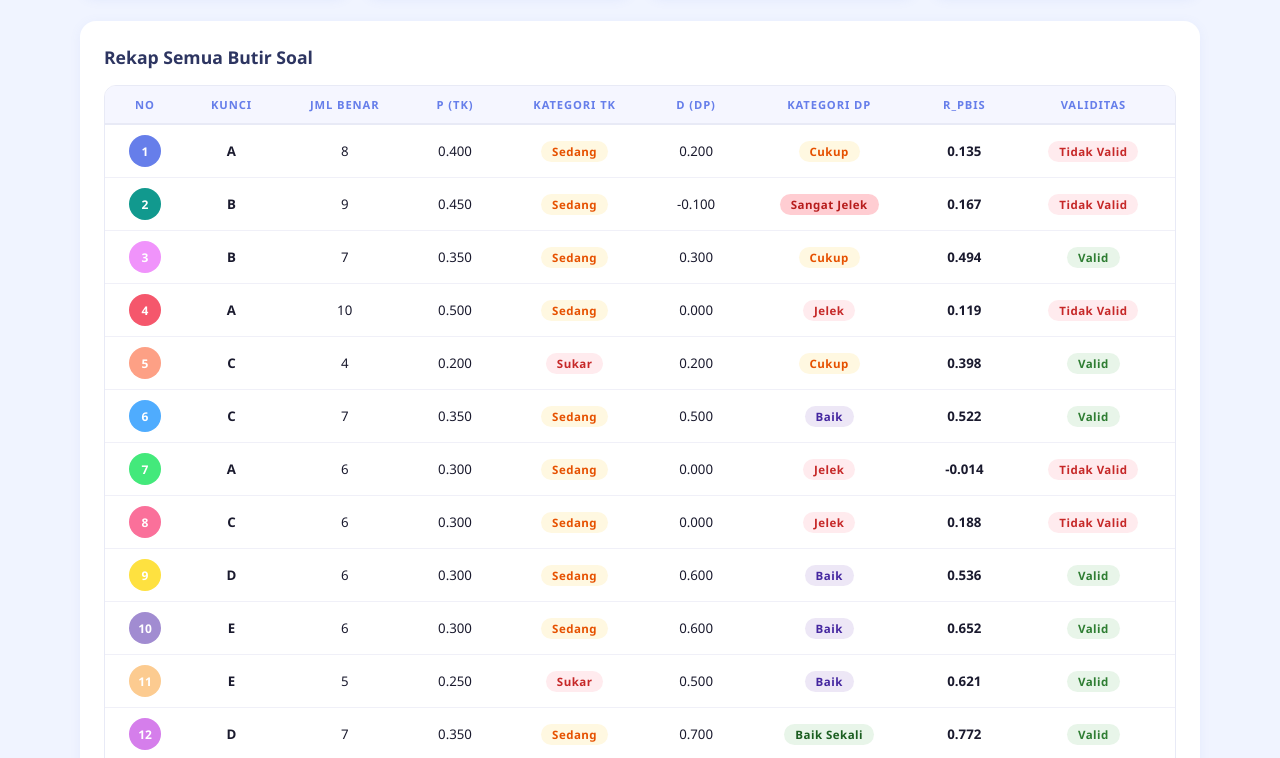
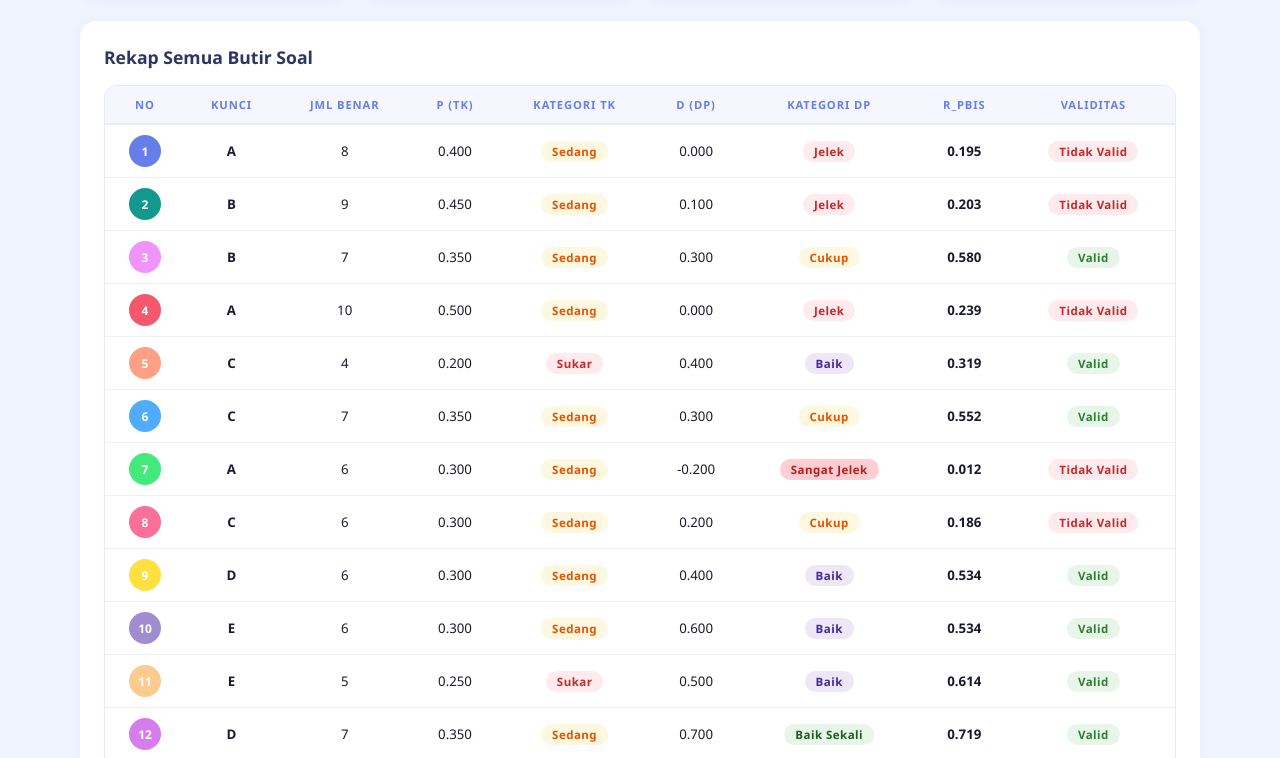
Before and after one commit to najmiw019/AnalisisButirSoal, a plain HTML site: page index.html in a window 1280 px wide. Shown: the part 395-1153 px from the top of the page. Drawn offline with Linux system fonts and the light colour scheme.

Commit message:
Update index.html

```diff
--- a/index.html
+++ b/index.html
@@ -102,21 +102,21 @@ const siswaRaw=[
   {n:'Siswa 2',  j:['A','A','B','B','A','C','C','A','C','A','C','D','E','E','C','B','B','A','A','A']},
   {n:'Siswa 3',  j:['B','B','B','A','C','C','C','A','D','E','E','D','D','C','C','B','B','C','B','B']},
   {n:'Siswa 4',  j:['A','A','B','B','A','D','C','A','D','E','E','D','D','C','C','C','B','B','A','E']},
-  {n:'Siswa 5',  j:['B','A','B','A','D','C','A','C','D','E','E','A','C','C','A','D','B','B','C','B']},
-  {n:'Siswa 6',  j:['B','B','A','D','C','A','C','D','E','E','D','D','D','E','C','B','B','A','A','C']},
-  {n:'Siswa 7',  j:['A','B','B','A','D','C','A','C','C','A','C','D','E','E','C','B','B','A','C','B']},
-  {n:'Siswa 8',  j:['C','A','C','D','E','E','D','D','D','E','E','D','D','C','C','A','C','D','E','E']},
-  {n:'Siswa 9',  j:['A','B','B','C','A','C','D','E','E','D','D','A','C','C','A','C','D','E','B','B']},
+  {n:'Siswa 5',  j:['B','A','B','A','D','C','A','C','D','E','E','A','C','C','A','C','D','E','E','B']},
+  {n:'Siswa 6',  j:['B','B','A','D','C','A','C','D','E','E','D','D','E','D','D','B','B','C','B','C']},
+  {n:'Siswa 7',  j:['A','B','B','A','D','C','A','C','C','A','C','D','E','E','C','B','B','A','A','B']},
+  {n:'Siswa 8',  j:['C','A','C','D','E','E','D','D','D','E','E','D','D','C','B','B','A','C','B','E']},
+  {n:'Siswa 9',  j:['A','B','B','C','A','C','D','E','E','D','D','A','C','C','A','C','D','E','E','B']},
   {n:'Siswa 10', j:['A','C','C','A','C','D','E','E','D','E','B','B','A','C','C','B','B','C','B','B']},
   {n:'Siswa 11', j:['C','C','A','A','D','A','A','A','B','B','C','A','B','C','D','D','E','E','A','E']},
   {n:'Siswa 12', j:['A','A','C','C','A','A','D','A','A','A','B','B','C','A','B','C','D','D','E','A']},
-  {n:'Siswa 13', j:['A','C','A','A','A','C','A','A','D','B','B','C','A','B','C','D','D','C','C','X']},
-  {n:'Siswa 14', j:['B','B','A','A','A','A','B','B','A','C','C','A','C','D','E','E','A','B','B','A']},
-  {n:'Siswa 15', j:['C','A','C','D','E','E','D','D','C','C','B','B','A','C','C','A','C','D','E','D']},
-  {n:'Siswa 16', j:['D','C','C','B','B','A','A','A','A','A','B','E','E','B','B','A','C','A','C','D']},
-  {n:'Siswa 17', j:['E','E','D','D','E','A','C','C','A','C','D','E','E','D','D','B','B','A','C','C']},
-  {n:'Siswa 18', j:['B','B','A','A','C','A','B','C','A','C','C','C','C','A','C','C','A','C','D','E']},
-  {n:'Siswa 19', j:['E','B','B','A','E','A','B','B','A','C','C','E','E','D','D','E','D','D','B','B']},
+  {n:'Siswa 13', j:['A','C','A','A','A','C','A','A','D','B','B','C','A','B','C','D','D','E','E','A']},
+  {n:'Siswa 14', j:['B','B','A','A','A','A','B','B','A','C','C','A','C','D','E','E','D','D','C','A']},
+  {n:'Siswa 15', j:['C','A','C','D','E','E','D','D','C','C','B','B','A','A','A','A','B','B','A','D']},
+  {n:'Siswa 16', j:['D','C','C','B','B','A','A','A','A','B','B','A','C','C','A','C','D','E','E','D']},
+  {n:'Siswa 17', j:['E','E','D','D','E','A','C','C','A','C','D','E','E','B','B','A','C','A','C','C']},
+  {n:'Siswa 18', j:['B','B','A','A','C','A','B','C','A','C','D','E','E','D','D','B','B','A','C','C']},
+  {n:'Siswa 19', j:['E','B','B','A','E','A','B','B','A','C','C','C','C','A','C','C','A','C','D','E']},
   {n:'Siswa 20', j:['A','B','A','A','E','B','A','C','A','C','D','E','E','D','D','E','D','D','B','B']},
 ];
 
```
